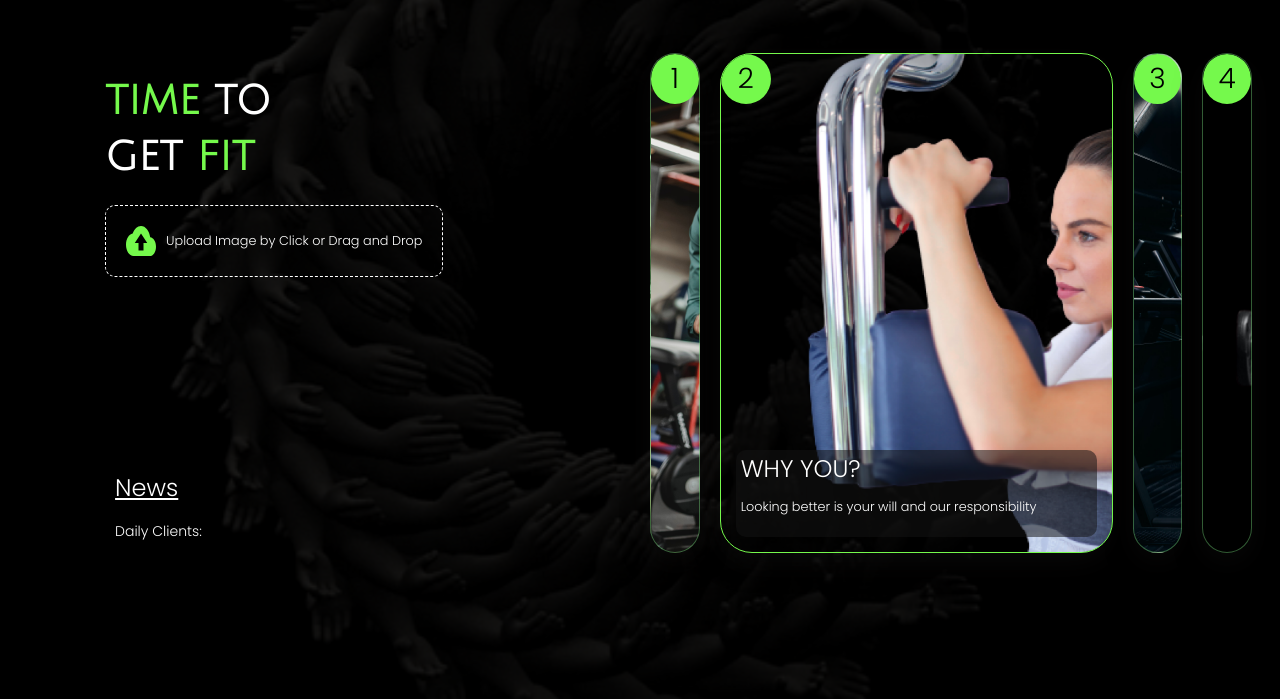
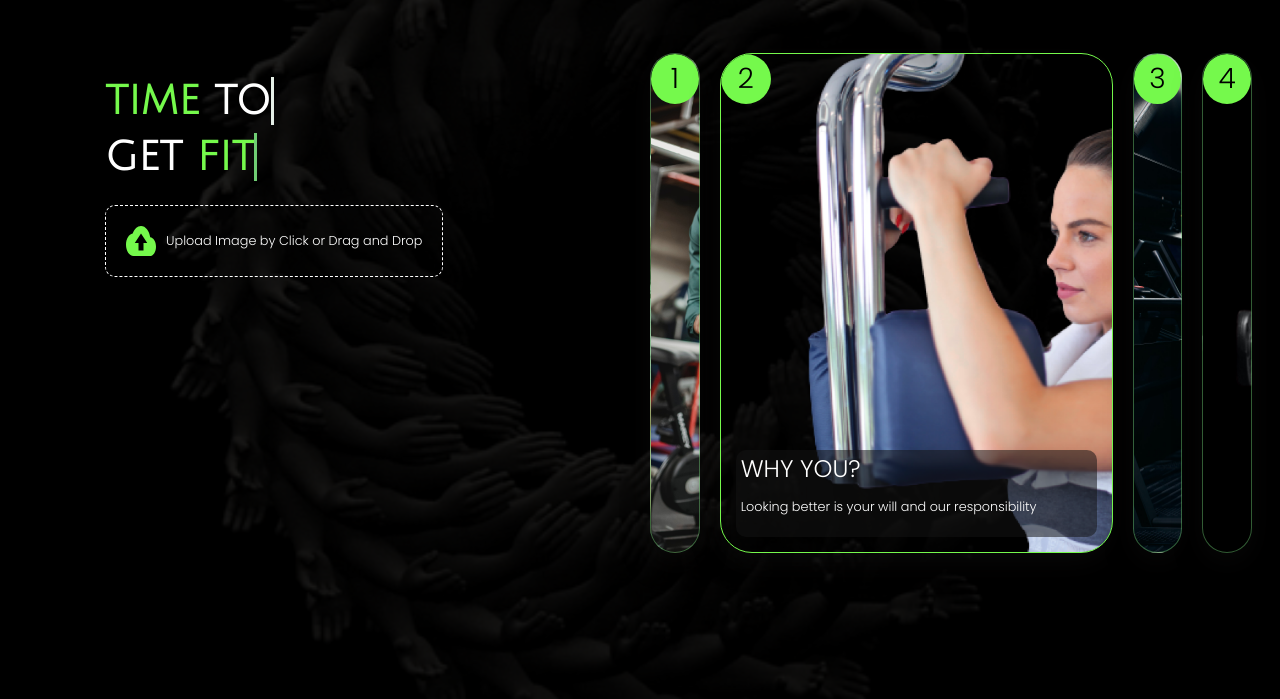
Before and after one commit to nsanzimfura-eric/click-fit, a plain HTML site: page client/index.html in a window 1280 px wide. Shown: the part 101-800 px from the top of the page. Drawn offline with nearby package versions, Linux system fonts and the light colour scheme; no server answers; a web font is replaced by a local one.

Commit message:
Add animations on the ui

```diff
--- a/client/assets/css/index.css
+++ b/client/assets/css/index.css
@@ -166,6 +166,16 @@ body {
 .click-fit-hero-title h1 span {
   color: var(--primary-green);
 }
+.click-fit-hero-title h1 {
+  width: fit-content;
+  animation: typing 2s steps(50), blink 0.5s step-end infinite alternate;
+  white-space: nowrap;
+  overflow: hidden;
+  border-right: 3px solid var(--secondary-green);
+}
+.click-fit-hero-title h1:nth-child(1) {
+  border-right: 3px solid var(--secondary-white);
+}
 
 /* Upload box */
 
@@ -238,6 +248,10 @@ body {
   color: var(--primary-white);
   font-family: var(--poppins);
   font-size: var(--span);
+}
+.cleck-fit-news-box {
+  transform: translateX(-100vw);
+  transition: all 2s ease-in-out;
 }
 
 #dialyTrainees {
@@ -330,3 +344,16 @@ body {
   color: var(--secondary-dark);
   font-size: var(--small);
 }
+
+/* global animations  */
+@keyframes typing {
+  from {
+    width: 0;
+  }
+}
+
+@keyframes blink {
+  50% {
+    border-color: transparent;
+  }
+}
--- a/client/assets/js/index.js
+++ b/client/assets/js/index.js
@@ -131,6 +131,7 @@ const fetchNews = () => {
     if (status === "success") {
       $("#newsText").text(data.text);
       $("#dialyTrainees").text(data.number);
+      $("#cleck-fit-news-box").css("transform", "translate(0)");
     }
   }).fail((jqXHR, textStatus, errorThrown) => {
     console.error("Error fetching news:", textStatus, errorThrown);
--- a/client/index.html
+++ b/client/index.html
@@ -277,7 +277,7 @@
               <div class="imagesHolder" id="imagesHolder"></div>
             </div>
             <!-- news box -->
-            <div class="cleck-fit-news-box">
+            <div class="cleck-fit-news-box" id="cleck-fit-news-box">
               <h3 class="news">News</h3>
               <p id="newsText" class="newsText"></p>
               <span class="trainees"
```
